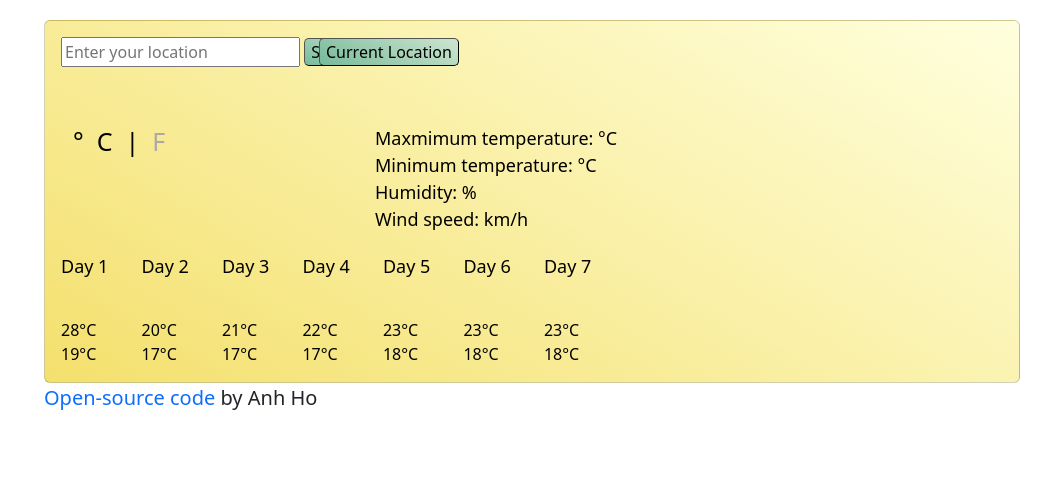
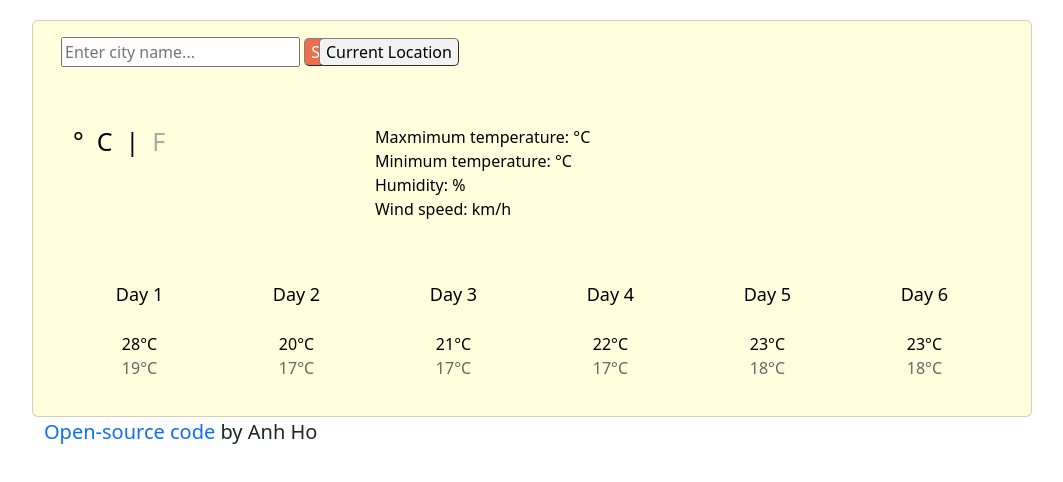
Before and after one commit to AnnieHooo/Weather-app, a plain HTML site: page index.html in a window 1280 px wide. Shown: the whole page, without its empty margins (108-1171 px from the left). Drawn offline with nearby package versions, Linux system fonts and the light colour scheme.

Commit message:
styling and add reset of input search form when Current Location button is clicked

```diff
--- a/index.html
+++ b/index.html
@@ -22,14 +22,13 @@
   <body>
     <div class="container">
       <div class="row card-container">
-        <div class="col-12">
         <div class="card" style="width: 100%">
           <div class="card-body">
             <form id="search-form">
               <input
                 type="text"
                 class="search"
-                  placeholder="Enter your location"
+                placeholder="Enter city name..."
                 id="search_box"
               />
               <input class="search_button" type="submit" value="Search" />
@@ -54,9 +53,7 @@
                     >
                     <span class="unit_group celcius" id="celcius">C</span>
                     <span class="unit_group">|</span>
-                      <span class="unit_group Fahrenheit" id="Fahrenheit"
-                        >F</span
-                      >
+                    <span class="unit_group Fahrenheit" id="Fahrenheit">F</span>
                   </div>
                 </div>
               </div>
@@ -73,74 +70,85 @@
                 <br />
               </div>
               <div class="col-4">
-                  <div class="location" id="city-name"></div>
+                <div class="location city" id="city-name"></div>
+                <div class="location country" id="country-name"></div>
                 <div class="summary" id="date-time"></div>
                 <div class="summary" id="description"></div>
               </div>
             </div>
-              <div class="row">
-                <div class="col-1">
+            <div class="container text-center future_forecast_section">
+              <div class="row forecast">
+                <div class="col-2">
                   <div class="future_day" id="next_1_day">Day 1</div>
-                  <div class="future_day" id="forecast_description_1"></div>
+                  <div
+                    class="future_day_description"
+                    id="forecast_description_1"
+                  ></div>
                   <div class="future_day_icon">
                     <img src="" id="next_1_day_icon" />
                   </div>
                   <div class="future_day_hi_temp" id="next_1_day_max">28°C</div>
                   <div class="future_day_lo_temp" id="next_1_day_min">19°C</div>
                 </div>
-                <div class="col-1">
+                <div class="col-2">
                   <div class="future_day" id="next_2_day">Day 2</div>
-                  <div class="future_day" id="forecast_description_2"></div>
+                  <div
+                    class="future_day_description"
+                    id="forecast_description_2"
+                  ></div>
                   <div class="future_day_icon">
                     <img src="" id="next_2_day_icon" />
                   </div>
                   <div class="future_day_hi_temp" id="next_2_day_max">20°C</div>
                   <div class="future_day_lo_temp" id="next_2_day_min">17°C</div>
                 </div>
-                <div class="col-1">
+                <div class="col-2">
                   <div class="future_day" id="next_3_day">Day 3</div>
-                  <div class="future_day" id="forecast_description_3"></div>
+                  <div
+                    class="future_day_description"
+                    id="forecast_description_3"
+                  ></div>
                   <div class="future_day_icon">
                     <img src="" id="next_3_day_icon" />
                   </div>
                   <div class="future_day_hi_temp" id="next_3_day_max">21°C</div>
                   <div class="future_day_lo_temp" id="next_3_day_min">17°C</div>
                 </div>
-                <div class="col-1">
+                <div class="col-2">
                   <div class="future_day" id="next_4_day">Day 4</div>
-                  <div class="future_day" id="forecast_description_4"></div>
+                  <div
+                    class="future_day_description"
+                    id="forecast_description_4"
+                  ></div>
                   <div class="future_day_icon">
                     <img src="" id="next_4_day_icon" />
                   </div>
                   <div class="future_day_hi_temp" id="next_4_day_max">22°C</div>
                   <div class="future_day_lo_temp" id="next_4_day_min">17°C</div>
                 </div>
-                <div class="col-1">
+                <div class="col-2">
                   <div class="future_day" id="next_5_day">Day 5</div>
-                  <div class="future_day" id="forecast_description_5"></div>
+                  <div
+                    class="future_day_description"
+                    id="forecast_description_5"
+                  ></div>
                   <div class="future_day_icon">
                     <img src="" id="next_5_day_icon" />
                   </div>
                   <div class="future_day_hi_temp" id="next_5_day_max">23°C</div>
                   <div class="future_day_lo_temp" id="next_5_day_min">18°C</div>
                 </div>
-                <div class="col-1">
+                <div class="col-2">
                   <div class="future_day" id="next_6_day">Day 6</div>
-                  <div class="future_day" id="forecast_description_6"></div>
+                  <div
+                    class="future_day_description"
+                    id="forecast_description_6"
+                  ></div>
                   <div class="future_day_icon">
                     <img src="" id="next_6_day_icon" />
                   </div>
                   <div class="future_day_hi_temp" id="next_6_day_max">23°C</div>
                   <div class="future_day_lo_temp" id="next_6_day_min">18°C</div>
-                </div>
-                <div class="col-1">
-                  <div class="future_day" id="next_7_day">Day 7</div>
-                  <div class="future_day" id="forecast_description_7"></div>
-                  <div class="future_day_icon">
-                    <img src="" id="next_7_day_icon" />
-                  </div>
-                  <div class="future_day_hi_temp" id="next_7_day_max">23°C</div>
-                  <div class="future_day_lo_temp" id="next_7_day_min">18°C</div>
                 </div>
               </div>
             </div>
--- a/src/index.js
+++ b/src/index.js
@@ -1,5 +1,5 @@
 //Declaration of global variables
-let today = null; // this is going to be used in forecast
+let search_form = document.querySelector("#search-form");
 let apiKey = "15b6ba0523386a8a73b38b2440a74dea"; //use for API calls for OpenWeatherMap.org
 let units = "metric"; //use for API calls for OpenWeatherMap.org
 let celciusTemperature = null; //for conversion to oF when required
@@ -14,7 +14,7 @@ let nextDaysIds = [
   "next_4_day",
   "next_5_day",
   "next_6_day",
-  "next_7_day",
+  ,
 ];
 let nextDays_MaxIds = [
   "next_1_day_max",
@@ -23,7 +23,7 @@ let nextDays_MaxIds = [
   "next_4_day_max",
   "next_5_day_max",
   "next_6_day_max",
-  "next_7_day_max",
+  ,
 ];
 let nextDays_MinIds = [
   "next_1_day_min",
@@ -32,7 +32,7 @@ let nextDays_MinIds = [
   "next_4_day_min",
   "next_5_day_min",
   "next_6_day_min",
-  "next_7_day_min",
+  ,
 ];
 let nextDays_IconIds = [
   "next_1_day_icon",
@@ -41,7 +41,7 @@ let nextDays_IconIds = [
   "next_4_day_icon",
   "next_5_day_icon",
   "next_6_day_icon",
-  "next_7_day_icon",
+  ,
 ];
 
 let forecast_descriptions_Ids = [
@@ -51,8 +51,257 @@ let forecast_descriptions_Ids = [
   "forecast_description_4",
   "forecast_description_5",
   "forecast_description_6",
-  "forecast_description_7",
+  ,
 ];
+
+let country_codes = {
+  AF: "Afghanistan",
+  AX: "Aland Islands",
+  AL: "Albania",
+  DZ: "Algeria",
+  AS: "American Samoa",
+  AD: "Andorra",
+  AO: "Angola",
+  AI: "Anguilla",
+  AQ: "Antarctica",
+  AG: "Antigua And Barbuda",
+  AR: "Argentina",
+  AM: "Armenia",
+  AW: "Aruba",
+  AU: "Australia",
+  AT: "Austria",
+  AZ: "Azerbaijan",
+  BS: "Bahamas",
+  BH: "Bahrain",
+  BD: "Bangladesh",
+  BB: "Barbados",
+  BY: "Belarus",
+  BE: "Belgium",
+  BZ: "Belize",
+  BJ: "Benin",
+  BM: "Bermuda",
+  BT: "Bhutan",
+  BO: "Bolivia",
+  BA: "Bosnia And Herzegovina",
+  BW: "Botswana",
+  BV: "Bouvet Island",
+  BR: "Brazil",
+  IO: "British Indian Ocean Territory",
+  BN: "Brunei Darussalam",
+  BG: "Bulgaria",
+  BF: "Burkina Faso",
+  BI: "Burundi",
+  KH: "Cambodia",
+  CM: "Cameroon",
+  CA: "Canada",
+  CV: "Cape Verde",
+  KY: "Cayman Islands",
+  CF: "Central African Republic",
+  TD: "Chad",
+  CL: "Chile",
+  CN: "China",
+  CX: "Christmas Island",
+  CC: "Cocos (Keeling) Islands",
+  CO: "Colombia",
+  KM: "Comoros",
+  CG: "Congo",
+  CD: "Congo, Democratic Republic",
+  CK: "Cook Islands",
+  CR: "Costa Rica",
+  CI: 'Cote D"Ivoire',
+  HR: "Croatia",
+  CU: "Cuba",
+  CY: "Cyprus",
+  CZ: "Czech Republic",
+  DK: "Denmark",
+  DJ: "Djibouti",
+  DM: "Dominica",
+  DO: "Dominican Republic",
+  EC: "Ecuador",
+  EG: "Egypt",
+  SV: "El Salvador",
+  GQ: "Equatorial Guinea",
+  ER: "Eritrea",
+  EE: "Estonia",
+  ET: "Ethiopia",
+  FK: "Falkland Islands (Malvinas)",
+  FO: "Faroe Islands",
+  FJ: "Fiji",
+  FI: "Finland",
+  FR: "France",
+  GF: "French Guiana",
+  PF: "French Polynesia",
+  TF: "French Southern Territories",
+  GA: "Gabon",
+  GM: "Gambia",
+  GE: "Georgia",
+  DE: "Germany",
+  GH: "Ghana",
+  GI: "Gibraltar",
+  GR: "Greece",
+  GL: "Greenland",
+  GD: "Grenada",
+  GP: "Guadeloupe",
+  GU: "Guam",
+  GT: "Guatemala",
+  GG: "Guernsey",
+  GN: "Guinea",
+  GW: "Guinea-Bissau",
+  GY: "Guyana",
+  HT: "Haiti",
+  HM: "Heard Island & Mcdonald Islands",
+  VA: "Holy See (Vatican City State)",
+  HN: "Honduras",
+  HK: "Hong Kong",
+  HU: "Hungary",
+  IS: "Iceland",
+  IN: "India",
+  ID: "Indonesia",
+  IR: "Iran, Islamic Republic Of",
+  IQ: "Iraq",
+  IE: "Ireland",
+  IM: "Isle Of Man",
+  IL: "Israel",
+  IT: "Italy",
+  JM: "Jamaica",
+  JP: "Japan",
+  JE: "Jersey",
+  JO: "Jordan",
+  KZ: "Kazakhstan",
+  KE: "Kenya",
+  KI: "Kiribati",
+  KR: "Korea",
+  KP: "North Korea",
+  KW: "Kuwait",
+  KG: "Kyrgyzstan",
+  LA: 'Lao People"s Democratic Republic',
+  LV: "Latvia",
+  LB: "Lebanon",
+  LS: "Lesotho",
+  LR: "Liberia",
+  LY: "Libyan Arab Jamahiriya",
+  LI: "Liechtenstein",
+  LT: "Lithuania",
+  LU: "Luxembourg",
+  MO: "Macao",
+  MK: "Macedonia",
+  MG: "Madagascar",
+  MW: "Malawi",
+  MY: "Malaysia",
+  MV: "Maldives",
+  ML: "Mali",
+  MT: "Malta",
+  MH: "Marshall Islands",
+  MQ: "Martinique",
+  MR: "Mauritania",
+  MU: "Mauritius",
+  YT: "Mayotte",
+  MX: "Mexico",
+  FM: "Micronesia, Federated States Of",
+  MD: "Moldova",
+  MC: "Monaco",
+  MN: "Mongolia",
+  ME: "Montenegro",
+  MS: "Montserrat",
+  MA: "Morocco",
+  MZ: "Mozambique",
+  MM: "Myanmar",
+  NA: "Namibia",
+  NR: "Nauru",
+  NP: "Nepal",
+  NL: "Netherlands",
+  AN: "Netherlands Antilles",
+  NC: "New Caledonia",
+  NZ: "New Zealand",
+  NI: "Nicaragua",
+  NE: "Niger",
+  NG: "Nigeria",
+  NU: "Niue",
+  NF: "Norfolk Island",
+  MP: "Northern Mariana Islands",
+  NO: "Norway",
+  OM: "Oman",
+  PK: "Pakistan",
+  PW: "Palau",
+  PS: "Palestinian Territory, Occupied",
+  PA: "Panama",
+  PG: "Papua New Guinea",
+  PY: "Paraguay",
+  PE: "Peru",
+  PH: "Philippines",
+  PN: "Pitcairn",
+  PL: "Poland",
+  PT: "Portugal",
+  PR: "Puerto Rico",
+  QA: "Qatar",
+  RE: "Reunion",
+  RO: "Romania",
+  RU: "Russian Federation",
+  RW: "Rwanda",
+  BL: "Saint Barthelemy",
+  SH: "Saint Helena",
+  KN: "Saint Kitts And Nevis",
+  LC: "Saint Lucia",
+  MF: "Saint Martin",
+  PM: "Saint Pierre And Miquelon",
+  VC: "Saint Vincent And Grenadines",
+  WS: "Samoa",
+  SM: "San Marino",
+  ST: "Sao Tome And Principe",
+  SA: "Saudi Arabia",
+  SN: "Senegal",
+  RS: "Serbia",
+  SC: "Seychelles",
+  SL: "Sierra Leone",
+  SG: "Singapore",
+  SK: "Slovakia",
+  SI: "Slovenia",
+  SB: "Solomon Islands",
+  SO: "Somalia",
+  ZA: "South Africa",
+  GS: "South Georgia And Sandwich Isl.",
+  ES: "Spain",
+  LK: "Sri Lanka",
+  SD: "Sudan",
+  SR: "Suriname",
+  SJ: "Svalbard And Jan Mayen",
+  SZ: "Swaziland",
+  SE: "Sweden",
+  CH: "Switzerland",
+  SY: "Syrian Arab Republic",
+  TW: "Taiwan",
+  TJ: "Tajikistan",
+  TZ: "Tanzania",
+  TH: "Thailand",
+  TL: "Timor-Leste",
+  TG: "Togo",
+  TK: "Tokelau",
+  TO: "Tonga",
+  TT: "Trinidad And Tobago",
+  TN: "Tunisia",
+  TR: "Turkey",
+  TM: "Turkmenistan",
+  TC: "Turks And Caicos Islands",
+  TV: "Tuvalu",
+  UG: "Uganda",
+  UA: "Ukraine",
+  AE: "United Arab Emirates",
+  GB: "United Kingdom",
+  US: "United States",
+  UM: "United States Outlying Islands",
+  UY: "Uruguay",
+  UZ: "Uzbekistan",
+  VU: "Vanuatu",
+  VE: "Venezuela",
+  VN: "Vietnam",
+  VG: "Virgin Islands, British",
+  VI: "Virgin Islands, U.S.",
+  WF: "Wallis And Futuna",
+  EH: "Western Sahara",
+  YE: "Yemen",
+  ZM: "Zambia",
+  ZW: "Zimbabwe",
+};
 
 //calculate the time/day based on timestamp from API response
 function formatDate_Current(timestamp) {
@@ -109,13 +358,13 @@ function formatDate_Forecast(timestamp) {
 
 //-----------common function for both city name search and current location search------------------------
 function showForecast(response) {
-  for (let i = 1; i < 8; i++) {
+  for (let i = 1; i < 7; i++) {
     let forecast_min = Math.round(response.data.daily[i].temp.min);
     let forecast_max = Math.round(response.data.daily[i].temp.max);
     let nextDay_Max = document.querySelector(`#${nextDays_MaxIds[i - 1]}`);
-    nextDay_Max.innerHTML = `${forecast_max}°C`;
+    nextDay_Max.innerHTML = `${forecast_max}°`;
     let nextDay_Min = document.querySelector(`#${nextDays_MinIds[i - 1]}`);
-    nextDay_Min.innerHTML = `${forecast_min}°C`;
+    nextDay_Min.innerHTML = `${forecast_min}°`;
     forecast_max_values[i - 1] = forecast_max;
     forecast_min_values[i - 1] = forecast_min;
     let forecast_day = formatDate_Forecast(response.data.daily[i].dt * 1000);
@@ -142,6 +391,7 @@ function showForecast(response) {
 //Display weather information after search input (whether by city name or by current location) is submitted
 function showTemperature(response) {
   //extracting current weather information from Current Weather API
+  let country_code = response.data.sys.country;
   let temperature = Math.round(response.data.main.temp);
   let max_temp = Math.round(response.data.main.temp_max);
   let min_temp = Math.round(response.data.main.temp_min);
@@ -174,6 +424,11 @@ function showTemperature(response) {
     "src",
     `http://openweathermap.org/img/wn/${response.data.weather[0].icon}@2x.png`
   );
+
+  //display country name based on city
+  let country_name = country_codes[country_code];
+  let country_n = document.querySelector("#country-name");
+  country_n.innerHTML = country_name;
 
   //extracting coordinates from the input city in API response for use in calling forecast API
   let lon = response.data.coord.lon;
@@ -218,13 +473,13 @@ function changetoC(event) {
   f.style.color = "darkgray";
 
   //change forecast to C
-  for (let i = 1; i < 8; i++) {
+  for (let i = 1; i < 7; i++) {
     let forecast_min = forecast_min_values[i - 1];
     let forecast_max = forecast_max_values[i - 1];
     let nextDay_Max = document.querySelector(`#${nextDays_MaxIds[i - 1]}`);
-    nextDay_Max.innerHTML = `${forecast_max}°C`;
+    nextDay_Max.innerHTML = `${forecast_max}°`;
     let nextDay_Min = document.querySelector(`#${nextDays_MinIds[i - 1]}`);
-    nextDay_Min.innerHTML = `${forecast_min}°C`;
+    nextDay_Min.innerHTML = `${forecast_min}°`;
   }
 }
 
@@ -252,13 +507,13 @@ function changetoF(event) {
   c.style.color = "darkgray";
 
   //change forecast to oF
-  for (let i = 1; i < 8; i++) {
+  for (let i = 1; i < 7; i++) {
     let forecast_min = CtoFconversion(forecast_min_values[i - 1]);
     let forecast_max = CtoFconversion(forecast_max_values[i - 1]);
     let nextDay_Max = document.querySelector(`#${nextDays_MaxIds[i - 1]}`);
-    nextDay_Max.innerHTML = `${forecast_max}°F`;
+    nextDay_Max.innerHTML = `${forecast_max}°`;
     let nextDay_Min = document.querySelector(`#${nextDays_MinIds[i - 1]}`);
-    nextDay_Min.innerHTML = `${forecast_min}°F`;
+    nextDay_Min.innerHTML = `${forecast_min}°`;
   }
 }
 let f = document.querySelector("#Fahrenheit");
@@ -268,9 +523,8 @@ f.addEventListener("click", changetoF);
 //Call weather API by city name if input city is provided and submitted
 function DisplayCityNameAndWeather(event) {
   event.preventDefault();
+  let displayCity = document.querySelector("#city-name");
   let inputCity = document.querySelector("#search_box");
-  let displayCity = document.querySelector("#city-name");
-
   let api_weather_main = `https://api.openweathermap.org/data/2.5/weather?`;
   let apiUrl_weather = `${api_weather_main}&q=${inputCity.value}&appid=${apiKey}&units=${units}`;
   //get API by axios, handle error and call functon to display weather information
@@ -311,14 +565,20 @@ form_search.addEventListener("submit", DisplayCityNameAndWeather);
 //Converting coordinates to city name for display
 function showCity(response) {
   let city_name = response.data[0].name;
+  let country_code = response.data[0].country;
+  let country_name = country_codes[country_code];
   let cn = document.querySelector("#city-name");
   cn.innerHTML = city_name;
+  let country_n = document.querySelector("#country-name");
+  country_n.innerHTML = country_name;
+
   //console.log(response.data[0].name);
   //console.log(response);
 }
 
 //Call weather API by coordinates if the current location button is clicked
 function showPosition(position) {
+  search_form.reset();
   let lat = position.coords.latitude;
   let long = position.coords.longitude;
   let apiKey = "15b6ba0523386a8a73b38b2440a74dea";
--- a/src/styles.css
+++ b/src/styles.css
@@ -1,18 +1,20 @@
 .search_button {
-  background: linear-gradient(30deg, #76ba99, #cee5d0);
+  background: #ec6e4c;
   border-radius: 5px;
   border-width: 1px;
-  color: black;
+  color: white;
+  border-color: gray;
 }
 
 .current_location_button {
-  background: linear-gradient(30deg, #76ba99, #cee5d0);
+  background: #f2f2f2;
   border-radius: 5px;
   border-width: 1px;
   color: black;
   position: relative;
   top: -29px;
   right: -258px;
+  border-color: gray;
 }
 
 .container {
@@ -23,7 +25,7 @@
   margin: 20px auto;
 }
 .card {
-  background: linear-gradient(30deg, #f4e06d, #ffffde);
+  background: #ffffde;
 }
 .current_temp {
   font-size: 50px;
@@ -47,7 +49,7 @@
   color: black;
 }
 .other_weather_stats {
-  font-size: 18px;
+  font-size: 16px;
   padding: 10px 0px 0px 0px;
   color: black;
 }
@@ -63,19 +65,30 @@
   color: black;
   text-transform: capitalize;
 }
+
+.country {
+  font-size: 20px;
+  font-weight: 500;
+}
 .future_day {
   font-size: 18px;
-  font-weight: 500;
+  font-weight: 400;
   color: black;
 }
-.future_day_icon {
-  font-size: 25px;
+
+.future_day_description {
+  font-size: 15px;
+  font-weight: 300;
+}
+
+.future_forecast_section {
+  margin: 60px auto 20px auto;
 }
 .future_day_hi_temp {
   color: black;
 }
 .future_day_lo_temp {
-  color: black;
+  color: rgb(102, 102, 102);
 }
 .celcius {
   position: relative;
```
Lines whose indentation alone changed are shown as unchanged.
